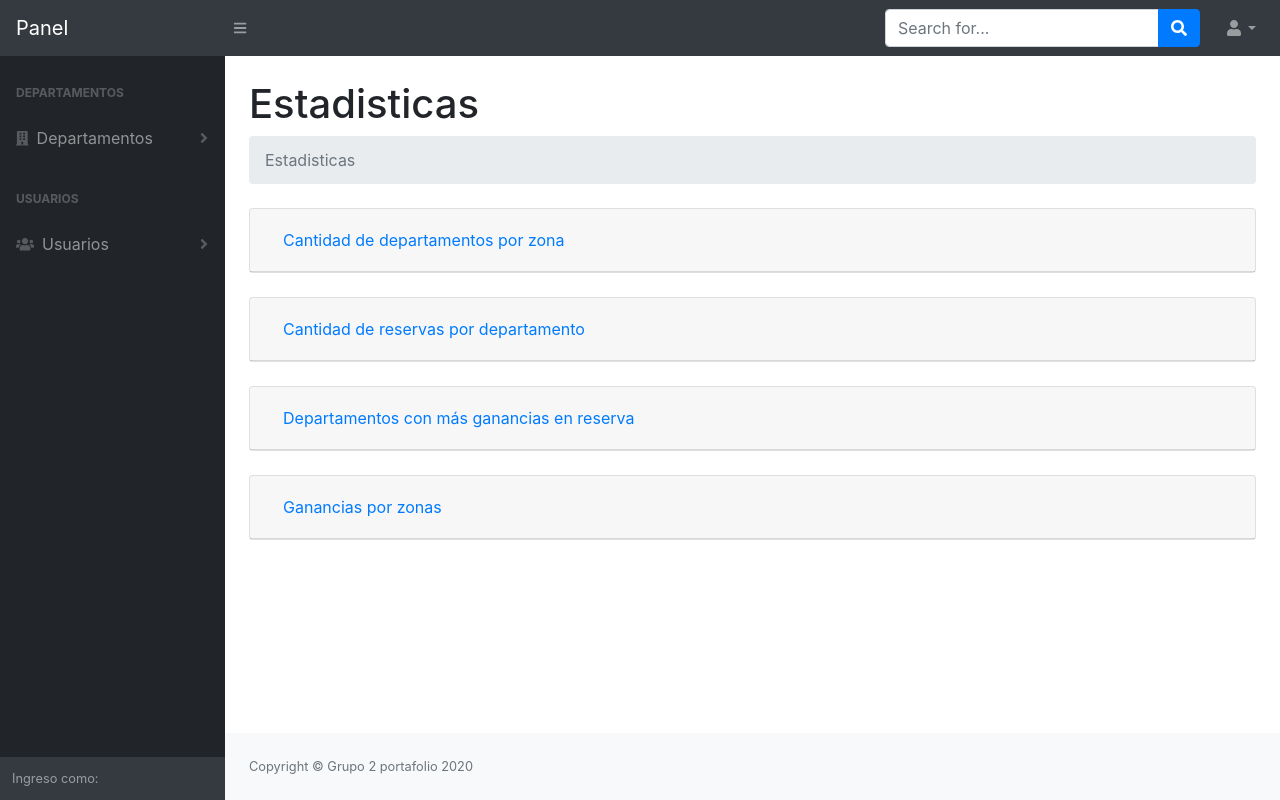
After one commit to stuk4/portafolio-departamentos, a Django app: page /departamentos/admin/estadisticas/ in a window 1280 px wide. The commit adds this page. Run offline with Django 3.2, Linux system fonts and the light colour scheme; data that the repository does not hold is empty; parts of the project's set-up code (start-up, migrations or seed data) failed here and were passed over; some libraries are stand-ins or nearby versions.

Commit message:
Agrego graficos de estadisticas

```diff
--- a/departamentos/serializer.py
+++ b/departamentos/serializer.py
@@ -9,7 +9,7 @@ class DepartamentoSerializer(serializers.ModelSerializer):
 
 class InventarioSerializer(serializers.ModelSerializer):
     id = serializers.ReadOnlyField()
+    class Meta:
+        fields= ["id", "departamento", "nombre", "estado", "precio"]
 
-    class Meta:
         model = Inventario
-        fields= ["id", "departamento_id", "nombre", "estado", "precio"]
--- /dev/null
+++ b/departamentos/static/js/graficos/graficos.js
@@ -0,0 +1,104 @@
+
+function graficoBarrasHroizontal(id, label, labels = [], values =[], colorFondo ='rgba(2,117,216,1)', colorBordes = 'rgba(2,117,216,1)'){
+    var ctx = document.getElementById(id);
+    var options = {
+        scales: {
+          xAxes: [{
+            time: {
+              unit: 'month'
+            },
+            gridLines: {
+              display: true
+            },
+            ticks: {
+              maxTicksLimit: 6
+            }
+          }],
+          yAxes: [{
+            ticks: {
+              min: 0,
+              max: 15000,
+              maxTicksLimit: 5
+            },
+            gridLines: {
+              display: true
+            }
+          }],
+        },
+        legend: {
+          display: true
+        }
+      };
+      var data = {
+        labels: labels,
+        datasets: [{
+          label: label,
+          backgroundColor: colorFondo,
+          borderColor: colorBordes,
+          data: values,
+        }],
+      };
+    var graficoBarras = new Chart(ctx, {
+        type: 'horizontalBar',
+        data: data,
+        options: options
+    });
+    return graficoBarras;
+}
+
+function graficoRadar(id, label, labels =['Running', 'Swimming', 'Eating', 'Cycling'], values =[100, 80, 30, 2],min,max, colorFondo ='rgba(2,117,216,0.5)', colorBordes = 'rgba(2,117,216,1)'){
+  var ctx = document.getElementById(id);
+    var options = {
+          scale: {
+            angleLines: {
+                display: false
+            },
+            ticks: {
+                suggestedMin: min+1,
+                suggestedMax: max+2
+            }
+        }
+      };
+      var data = {
+        labels: labels,
+        datasets: [{
+            backgroundColor: colorFondo,
+            borderColor: colorBordes,
+            label:label,
+            data: values
+        }]
+    }
+    var graficoRadar = new Chart(ctx, {
+        type: 'radar',
+        data: data,
+        options: options
+    });
+    return graficoRadar;
+};
+
+function graficoPie(id, label, labels =[], values =[]){
+
+
+  var ctx = document.getElementById(id);
+    var options = Chart.defaults.pie;
+      var data = {
+        labels: labels,
+        datasets: [{
+            backgroundColor:[
+              '#E74C3C',
+              '#2980B9',
+              '#F4D03F',
+              '#27AE60'
+
+            ],
+            label:label,
+            data: values
+        }]
+    }
+    var graficoPie = new Chart(ctx, {
+        type: 'pie',
+        data: data,
+        options: options
+    });
+    return graficoPie;
+};
--- a/departamentos/templates/departamentos/base_admin.html
+++ b/departamentos/templates/departamentos/base_admin.html
@@ -110,7 +110,7 @@
 
                                 </nav>
                             </div>
-                            <a class="nav-link" href="tables.html">
+                            <a class="nav-link" href="{% url 'Estadisticas' %}">
                                 <div class="sb-nav-link-icon"><i class="fas fa-table"></i></div>
                                 Estadisticas
                             </a>
--- /dev/null
+++ b/departamentos/templates/departamentos/estadisticas.html
@@ -0,0 +1,146 @@
+{% extends 'departamentos/base_admin.html' %}
+{% load static %}
+{% block extra_css %}
+
+{% endblock extra_css %}
+{% block contenido %}
+<div id="accordion">
+  <div class="card mb-4">
+    <div class="card-header" id="headingOne">
+      <h5 class="mb-0">
+        <button class="btn btn-link " data-toggle="collapse" data-target="#collapseOne" aria-expanded="true" aria-controls="collapseOne">
+          Cantidad de departamentos por zona
+        </button>
+      </h5>
+      </div>
+      <div id="collapseOne" class="collapse " aria-labelledby="headingOne" data-parent="#accordion">
+          <div class="card-body"><canvas id="graficoRadar" width="100%" height="30"></canvas></div>
+      </div>
+  </div>
+  <div class="card mb-4">
+    <div class="card-header" id="headingTwo">
+      <h5 class="mb-0">
+        <button class="btn btn-link " data-toggle="collapse" data-target="#collapseTwo" aria-expanded="true" aria-controls="collapseTwo">
+          Cantidad de reservas por departamento
+        </button>
+      </h5>
+      </div>
+
+  <div id="collapseTwo" class="collapse" aria-labelledby="headingTwo" data-parent="#accordion">
+      <div class="card-body"><canvas id="graficoBarrasVerticalCRD" width="100%" height="30"></canvas></div>
+   </div>
+  </div>
+
+  <div class="card mb-4">
+      <div class="card-header" id="headingThree">
+        <h5 class="mb-0">
+          <button class="btn btn-link " data-toggle="collapse" data-target="#collapseThree" aria-expanded="true" aria-controls="collapseThree">
+            Departamentos con más ganancias en reserva
+          </button>
+        </h5>
+      </div>
+      <div id="collapseThree" class="collapse" aria-labelledby="headingThree" data-parent="#accordion">
+        <div class="card-body"><canvas id="graficoBarrasVerticalDMG" width="100%" height="30"></canvas></div>
+      </div>
+  </div>
+
+  <div class="card mb-4">
+    <div class="card-header" id="headingFour">
+      <h5 class="mb-0">
+        <button class="btn btn-link " data-toggle="collapse" data-target="#collapseFour" aria-expanded="true" aria-controls="collapseFour">
+          Ganancias por zonas
+        </button>
+      </h5>
+    </div>
+    <div id="collapseFour" class="collapse" aria-labelledby="headingFour" data-parent="#accordion">
+      <div class="card-body"><canvas id="graficoPie" width="100%" height="30"></canvas></div>
+    </div>
+</div>
+
+
+</div>
+<!-- TODO seguir haciendo graficos por zona etc -->
+{% endblock contenido %}
+
+{% block extra_js %}
+
+<script src="https://cdnjs.cloudflare.com/ajax/libs/Chart.js/2.9.4/Chart.js" integrity="sha512-hZf9Qhp3rlDJBvAKvmiG+goaaKRZA6LKUO35oK6EsM0/kjPK32Yw7URqrq3Q+Nvbbt8Usss+IekL7CRn83dYmw==" crossorigin="anonymous"></script>
+<script src="{% static 'js/graficos/graficos.js' %}"></script>
+<script>
+
+  graficoBarrasHroizontal(id="graficoBarrasVerticalCRD",
+                          label="Reservas",labels={{departamentos_reservados_label|safe}},
+                          values={{departamentos_reservados_cantidad_reservas|safe}}
+                          );
+
+  graficoBarrasHroizontal(id="graficoBarrasVerticalDMG",
+                          label="Total en abonos",
+                          labels={{departamentos_reservados_label|safe}},
+                          values={{departamentos_reservas_total_abono|safe}},
+                          colorFondo= "rgb(212,237,218)",
+                          colorBordes="rgb(88,140,100)"
+                          );
+  graficoRadar(id="graficoRadar",
+              label="Departamentos por zona",
+              labels={{zonas_departamento|safe}},
+              values=[{{zonas_deptos.departamentos_zona_norte|safe}},
+                      {{zonas_deptos.departamentos_zona_sur|safe}},
+                      {{zonas_deptos.departamentos_zona_este|safe}},
+                      {{zonas_deptos.departamentos_zona_oeste|safe}}],
+              min={{max_min.minimo_zona}},
+              max={{max_min.maximo_zona}},
+              colorFondo ='rgba(2,117,216,0.5)',
+              colorBordes = 'rgba(2,117,216,1)'
+
+              );
+  graficoPie(id="graficoPie",
+  label="Ganancias por zona",
+  labels={{zonas_departamento|safe}},
+  values=[{{zonas_ganancias_deptos.departamentos_ganancias_zona_norte|default_if_none:0|stringformat:"f"}},
+          {{zonas_ganancias_deptos.departamentos_ganancias_zona_sur|default_if_none:0|stringformat:"f"}},
+          {{zonas_ganancias_deptos.departamentos_ganancias_zona_este|default_if_none:0|stringformat:"f"}},
+          {{zonas_ganancias_deptos.departamentos_ganancias_zona_oeste|default_if_none:0|stringformat:"f"}}],
+
+
+  );
+
+
+
+</script>
+{% if messages %}
+{% for message in messages  %}
+<script>
+
+    {% if message.tags == 'error' %}
+    Swal.fire({
+        title: 'Error!',
+        text: '{{ message }}',
+        icon: 'error',
+        confirmButtonText: 'Ok'
+    }) {% elif message.tags == 'info' %}
+    const Toast = Swal.mixin({
+        toast: true,
+        position: 'top-end',
+        showConfirmButton: false,
+        timer: 1500,
+        onOpen: (toast) => {
+            toast.addEventListener('mouseenter', Swal.stopTimer)
+            toast.addEventListener('mouseleave', Swal.resumeTimer)
+        }
+    })
+
+    Toast.fire({
+        icon: 'success',
+        title: '{{ message }}'
+    }) {%else %}
+    Swal.fire({
+        title: 'Éxito!',
+        text: '{{ message }}',
+        icon: 'success',
+        confirmButtonText: 'Ok'
+
+    }) {% endif %}
+</script>
+{% endfor %}
+{% endif %}
+{% endblock extra_js %}
--- a/departamentos/templates/departamentos/lista_departamentos_admin.html
+++ b/departamentos/templates/departamentos/lista_departamentos_admin.html
@@ -354,7 +354,7 @@
                     <div class="card mb-4">
                         <div class="card-header text-center" id="headingTwo">
                           <h5 class="mb-0">
-                            <button class="btn btn-link collapsed" data-toggle="collapse" data-target="#collapseTwo" aria-expanded="false" aria-controls="collapseTwo">
+                            <button class="btn btn-link " data-toggle="collapse" data-target="#collapseTwo" aria-expanded="false" aria-controls="collapseTwo">
                               Crear tour
                             </button>
                           </h5>
--- a/departamentos/urls.py
+++ b/departamentos/urls.py
@@ -35,6 +35,7 @@ urlpatterns = [
     path('departamentos/admin/reportes_arriendo/',views.reportes_departamentos,name="Reportes departamento arriendos"),
     path('departamentos/admin/reportes_reserva/generar/<int:id>/',views.generar_informe_reserva,name="Generar reporte reserva"),
     path('departamentos/admin/reportes_arriendo/generar/<int:id>/',views.generar_informe_arriendo,name="Generar reporte arriendo"),
+    path('departamentos/admin/estadisticas/',views.estadisticas,name="Estadisticas"),
     #Sección apis
     path('api/',include(router.urls)),
 ]
--- a/departamentos/views.py
+++ b/departamentos/views.py
@@ -59,7 +59,7 @@ def ver_departamento(request,id):
         reserva.departamento = departamento
         reserva.dia_llegada = request.POST.get('diallegada')
 
-        if request.POST.get('acompanantes') is None or request.POST.get('acompanantes') is '':
+        if request.POST.get('acompanantes') == None or request.POST.get('acompanantes') == '':
             reserva.acompanantes = 0
         else:
             reserva.acompanantes = request.POST.get('acompanantes')
@@ -460,3 +460,63 @@ def generar_informe_arriendo(request,id):
         messages.error(request,'No se pudo generar el informe')
         return redirect(request.META.get('HTTP_REFERER'))
     return response
+
+from django.db.models import Sum
+def estadisticas(request):
+    # Grafico de barras horizontal Cantidad de reservas por departamento
+    departamentos = Departamento.objects.exclude(reserva__isnull=True)
+    reservas = Reserva.objects.all()
+    departamentos_reservados_label = departamentos.values_list('direccion',flat=True)
+    departamentos_reservados_label = [ ]
+    departamentos_reservados_cantidad_reservas = []
+    # Esto para los totales del graficos ganancias
+    departamentos_reservas_total_abono = []
+
+    for deptos in departamentos:
+        departamentos_reservados_cantidad_reservas.append(deptos.reserva.count())
+        departamentos_reservados_label.append(deptos.direccion)
+        total_reservas = 0
+        departamentos_reservas_total_abono.append(deptos.reservas_total_abono)
+
+    print('----',departamentos_reservas_total_abono)
+      #FIN ========= Grafico de barras horizontal Cantidad de reservas por departamento
+    #Grafico radar
+    zonas_departamento = ['Norte','Sur','Este','Oeste']
+    departamentos_zona_norte = Departamento.objects.filter(zona='Norte').count()
+    departamentos_zona_sur = Departamento.objects.filter(zona='Sur').count()
+    departamentos_zona_este = Departamento.objects.filter(zona='Este').count()
+    departamentos_zona_oeste = Departamento.objects.filter(zona='Oeste').count()
+    zonas_deptos = {'departamentos_zona_norte':departamentos_zona_norte,
+                    'departamentos_zona_sur':departamentos_zona_sur,
+                    'departamentos_zona_este':departamentos_zona_este,
+                    'departamentos_zona_oeste':departamentos_zona_oeste}
+    maximo_key = max(zonas_deptos.keys(), key=(lambda k: zonas_deptos[k]))
+    minimo_key = min(zonas_deptos.keys(), key=(lambda k: zonas_deptos[k]))
+    maximo_zona = zonas_deptos[maximo_key]
+    minimo_zona = zonas_deptos[minimo_key]
+    max_min = {'maximo_zona':maximo_zona,
+                'minimo_zona':minimo_zona}
+    # Fin graficos radar
+    # Grafico ganancias por zona
+    departamentos_ganancias_zona_norte = Check_out.objects.filter(arriendo__reserva__departamento__zona ='Norte').aggregate(Sum('total')).get('total__sum')
+    departamentos_ganancias_zona_sur = Check_out.objects.filter(arriendo__reserva__departamento__zona ='Sur').aggregate(Sum('total')).get('total__sum')
+    departamentos_ganancias_zona_este = Check_out.objects.filter(arriendo__reserva__departamento__zona ='Este').aggregate(Sum('total')).get('total__sum')
+    departamentos_ganancias_zona_oeste = Check_out.objects.filter(arriendo__reserva__departamento__zona ='Oeste').aggregate(Sum('total')).get('total__sum')
+
+    zonas_ganancias_deptos = {'departamentos_ganancias_zona_norte':departamentos_ganancias_zona_norte,
+                    'departamentos_ganancias_zona_sur':departamentos_ganancias_zona_sur,
+                    'departamentos_ganancias_zona_este':departamentos_ganancias_zona_este,
+                    'departamentos_ganancias_zona_oeste':departamentos_ganancias_zona_oeste}
+    #Fina ganancias por zona
+    print("---- ",departamentos_ganancias_zona_norte)
+    context = {'departamentos_reservados_label':departamentos_reservados_label,
+                'departamentos_reservados_cantidad_reservas':departamentos_reservados_cantidad_reservas,
+                'departamentos_reservas_total_abono':departamentos_reservas_total_abono,
+
+                'zonas_departamento':zonas_departamento,
+                'zonas_deptos':zonas_deptos,
+                'max_min':max_min,
+
+                'zonas_ganancias_deptos':zonas_ganancias_deptos,
+                }
+    return render(request,'departamentos/estadisticas.html',context)
```
Also changed, not shown: departamentos/models.py (+9 -0 lines).
